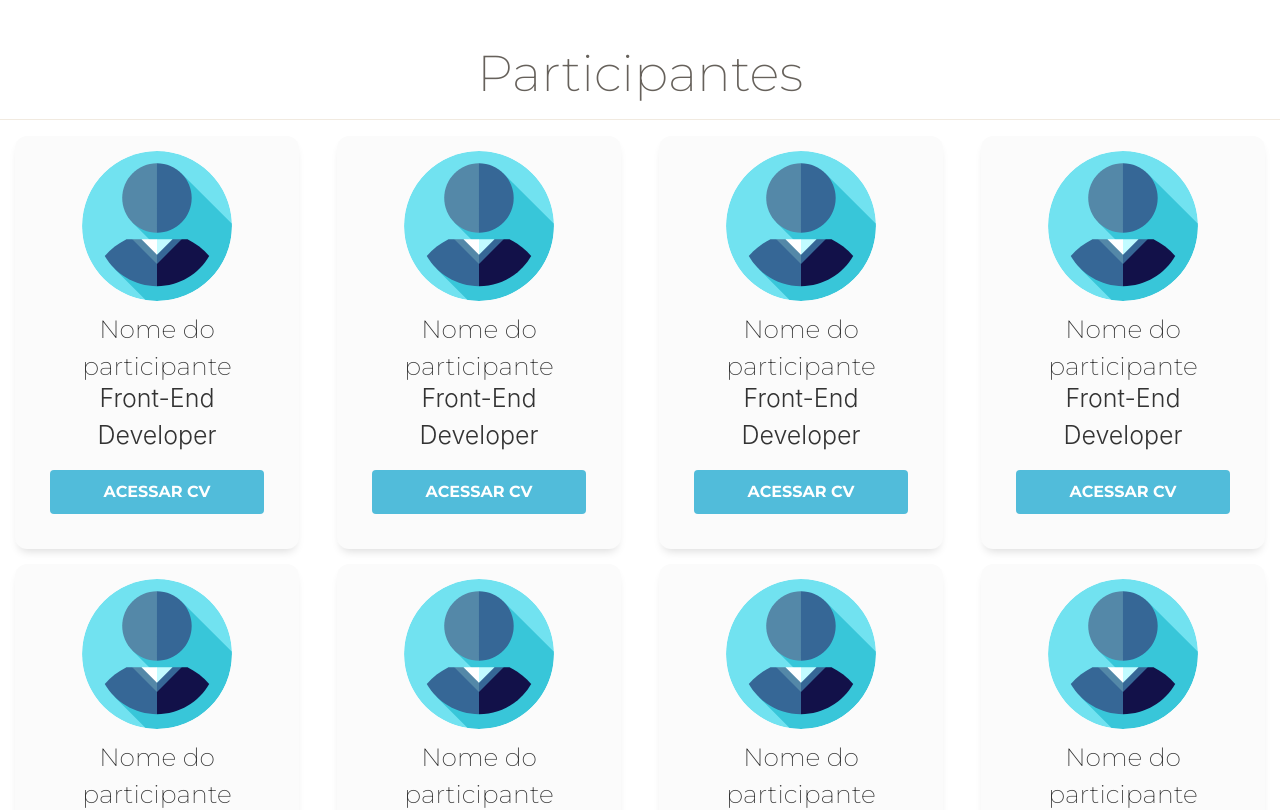
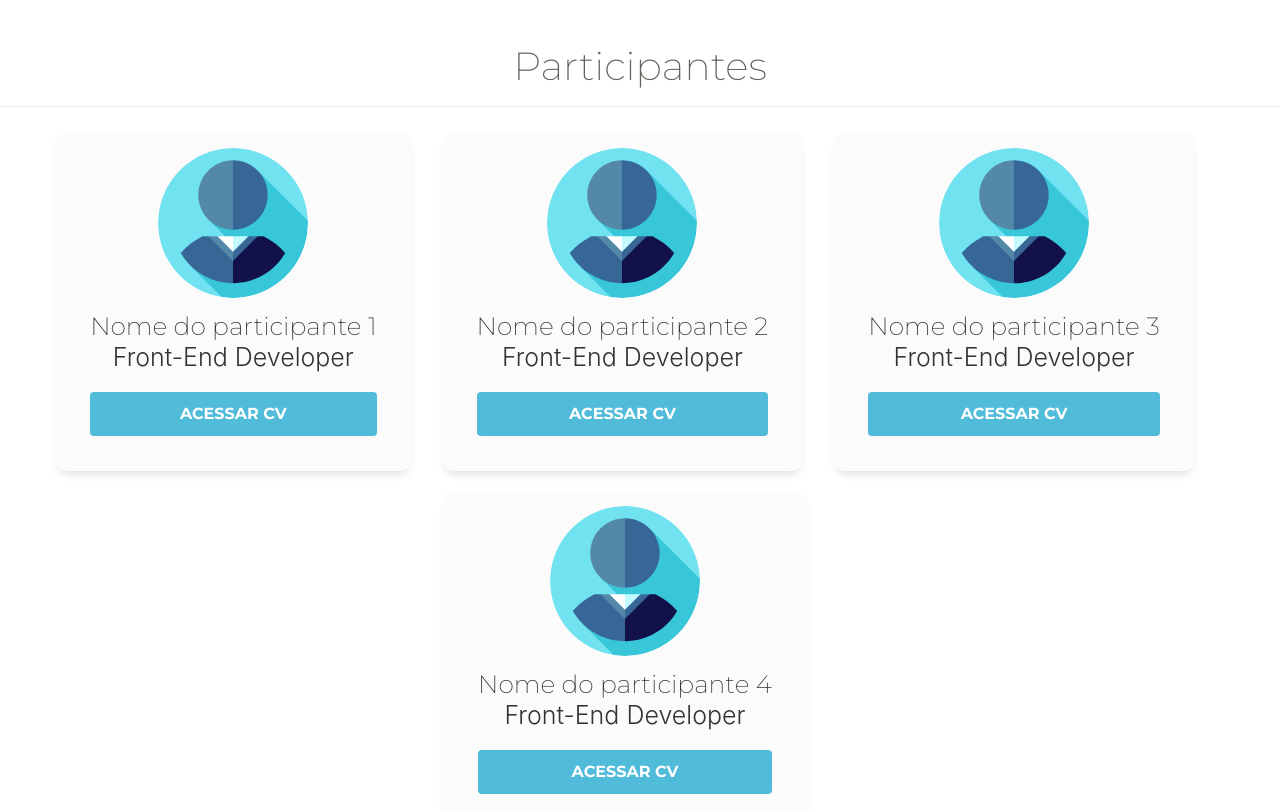
Before and after one commit to React-Bootcamp-WoMarkersCode/cv-speed-hiring, a React (Create React App) app: page /evento/1 in a window 1280 px wide. Shown: the part 700-1510 px from the top of the page. Built offline with nearby package versions, Linux system fonts and the light colour scheme.

Commit message:
correcao de lista

```diff
--- a/src/components/Cards/CardParticipante/AvatarParticipante.js
+++ b/src/components/Cards/CardParticipante/AvatarParticipante.js
@@ -6,10 +6,13 @@ import imgAvatarDefault from '../../../assets/icons/teste-avatar.svg';
 const AvatarParticipante = (props) => {
 
     const { nome, avatar } = props
+    const avatarImg = (typeof avatar === 'string') ? avatar : "";
 
     return (
         <span id="card_avatar">
-            <CardImg src={avatar ? avatar : imgAvatarDefault} alt={nome} />
+            <CardImg src={
+                (avatarImg.match(/\.(jpeg|jpg|gif|png)$/) != null) ? avatar : imgAvatarDefault} alt={nome}
+            />
         </span>
     );
 };
--- a/src/components/Cards/CardParticipante/CardParticipante.js
+++ b/src/components/Cards/CardParticipante/CardParticipante.js
@@ -10,7 +10,7 @@ const CardParticipante = (props) => {
   const { nome, avatar, cargo, linkedin } = props
 
   return (
-    <div>
+    <div id="card_participante_conteudo">
       <Card id="card_participante">
         <div className="card_participante-body">
           <AvatarParticipante nome={nome} avatar={avatar} />
--- a/src/components/Cards/CardParticipante/ListaCardParticipante.js
+++ b/src/components/Cards/CardParticipante/ListaCardParticipante.js
@@ -2,26 +2,25 @@ import React from 'react';
 import { CardDeck } from 'reactstrap';
 
 import CardParticipante from './CardParticipante';
-import users from '../../../data/users';
 import './styles.css';
 
 const ListaCardParticipante = (props) => {
 
-    const participantes = users[0].eventos[0].participantes;
+    const { participantes } = props;
+    const listaParticipantes = participantes.map((p) =>
+        <CardParticipante
+            key={p.id}
+            nome={p.nome}
+            cargo={p.cargo}
+            linkedin={p.linkedin}
+            avatar={p.avatar}
+        />
+    );
 
     return (
-        <div id="listacard_participante">
-            <CardDeck>
-                {participantes.map(p => (
-                    <CardParticipante
-                        key={p.id}
-                        nome={p.nome}
-                        cargo={p.cargo}
-                        linkedin={p.linkedin}
-                        avatar={p.avatar}/>
-                ))}
-            </CardDeck>
-        </div>
+        <CardDeck className="deck_participante">
+            {listaParticipantes}
+        </CardDeck>
     );
 }
 
--- a/src/components/Cards/CardParticipante/styles.css
+++ b/src/components/Cards/CardParticipante/styles.css
@@ -51,12 +51,18 @@
     opacity: 0.8;
 }
 
+.deck_participante.card-deck {
+    display: flex;
+    flex-flow: row;
+    width: 100%;
+    justify-content: center;
+    flex-wrap: wrap;
+}
+
 #listacard_participante {
     margin: 15px;
 }
 
-.card-deck {
-    display: grid;
-    grid-template-columns: repeat(auto-fit, minmax(250px, 1fr));
-    grid-gap: .5rem;
+#card_participante_conteudo {
+    margin: 10px 0;
 }
--- a/src/data/users.json
+++ b/src/data/users.json
@@ -21,7 +21,7 @@
                         {
                             "id": 1,
                             "statusParticipação": "concluído",
-                            "nome": "Nome do participante",
+                            "nome": "Nome do participante 1",
                             "contato": "11-98000-9999",
                             "linkedin": "https://www.linkedin.com",
                             "cargo":"Front-End Developer",
@@ -66,7 +66,7 @@
                         {
                             "id": 2,
                             "statusParticipação": "concluído",
-                            "nome": "Nome do participante",
+                            "nome": "Nome do participante 2",
                             "contato": "11-98000-9999",
                             "linkedin": "https://www.linkedin.com",
                             "cargo":"Front-End Developer",
@@ -111,7 +111,7 @@
                         {
                             "id": 3,
                             "statusParticipação": "concluído",
-                            "nome": "Nome do participante",
+                            "nome": "Nome do participante 3",
                             "contato": "11-98000-9999",
                             "linkedin": "https://www.linkedin.com",
                             "cargo":"Front-End Developer",
@@ -156,7 +156,7 @@
                         {
                             "id": 4,
                             "statusParticipação": "concluído",
-                            "nome": "Nome do participante",
+                            "nome": "Nome do participante 4",
                             "contato": "11-98000-9999",
                             "linkedin": "https://www.linkedin.com",
                             "cargo":"Front-End Developer",
@@ -221,7 +221,7 @@
                     {
                         "id": 1,
                         "statusParticipação": "concluído",
-                        "nome": "Nome do participante",
+                        "nome": "Nome do participante 5",
                         "contato": "11-98000-9999",
                         "linkedin": "https://www.linkedin.com",
                         "cargo":"Front-End Developer",
@@ -286,7 +286,7 @@
                 {
                     "id": 1,
                     "statusParticipação": "concluído",
-                    "nome": "Nome do participante",
+                    "nome": "Nome do participante 6",
                     "contato": "11-98000-9999",
                     "linkedin": "https://www.linkedin.com",
                     "cargo":"Front-End Developer",
@@ -350,7 +350,7 @@
             {
                 "id": 1,
                 "statusParticipação": "concluído",
-                "nome": "Nome do participante",
+                "nome": "Nome do participante 7",
                 "contato": "11-98000-9999",
                 "linkedin": "https://www.linkedin.com",
                 "cargo":"Front-End Developer",
--- a/src/pages/Evento/index.js
+++ b/src/pages/Evento/index.js
@@ -10,6 +10,7 @@ const Evento = () => {
     const { empresaId } = useParams();
     const eventoList = users[0].eventos;
     const evento = eventoList[empresaId-1];
+    const participantes = evento.participantes;
 
     return(
         <>
@@ -17,7 +18,7 @@ const Evento = () => {
             <Container>
             <Row>
                 <Col lg="6" md="12">
-                <h2 className="title">{evento.nomeEvento}</h2>
+                <h1 className="title">{evento.nomeEvento}</h1>
                 <hr />
                 <div className="description">
                     <p>{evento.descricao}</p>
@@ -37,10 +38,9 @@ const Evento = () => {
             </Container>
         </div>{" "}
         <div className="image-top-participante text-center">
-            <h1>Participantes</h1>
+            <h2>Participantes</h2>
             <hr />
-            {eventoList && eventoList.map(participante => (
-            <ListaCardParticipante key={participante.id} participante={participante} />)) }
+            <ListaCardParticipante participantes={participantes} />
         </div>
         </>
     )
```
Also changed, not shown: 1 other file (tests, documents, lock files or other folders).
